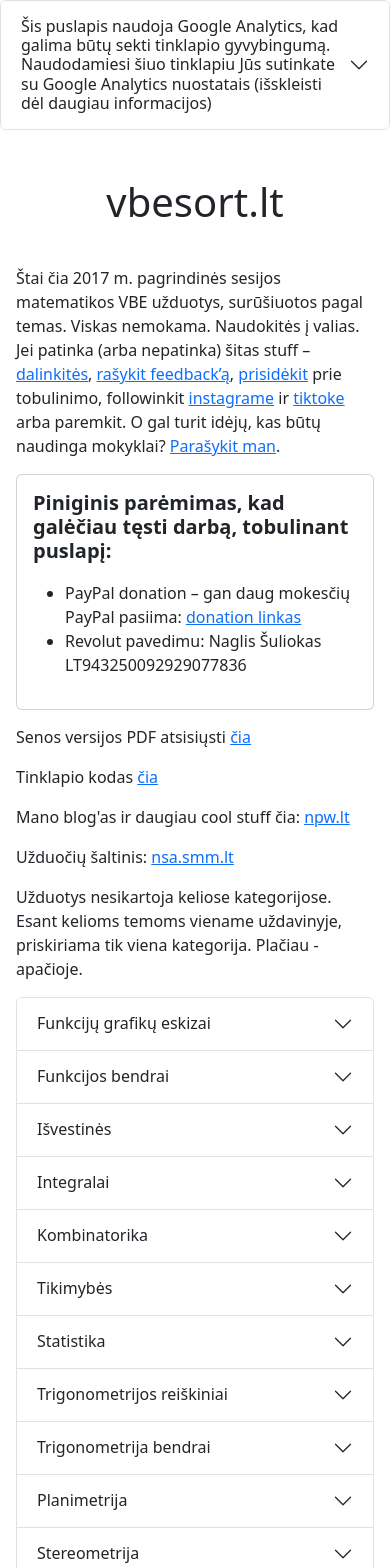
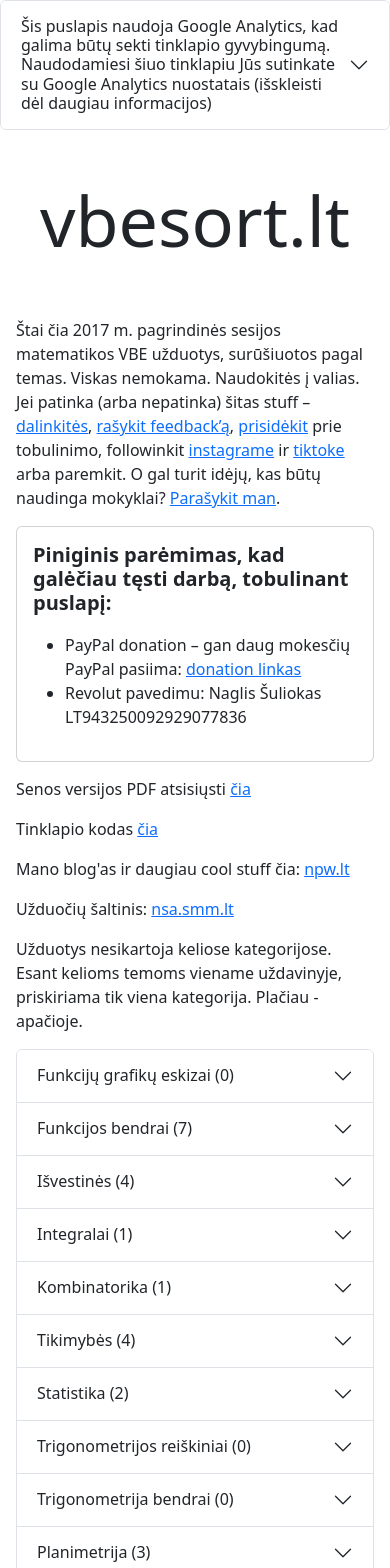
Before and after one commit to skafis-edtech/vbesort, a React (Create React App) app: page / in a window 390 px wide. Shown: the top 1568 px of the page. Built offline with nearby package versions, Linux system fonts and the light colour scheme.

Commit message:
small changes

```diff
--- a/src/App.css
+++ b/src/App.css
@@ -16,7 +16,7 @@ aside {
 }
 
 header {
-  padding: 5em 5em 1em 5em;
+  padding: 5em 5em 5em 5em;
 }
 
 table {
@@ -45,7 +45,7 @@ table {
     display: none;
   }
   header {
-    padding: 3em 0 1em 0;
+    padding: 3em 0 2em 0;
   }
   .dark-button-container {
     height: 60px;
@@ -63,7 +63,7 @@ table {
 
 .title {
   text-align: center;
-  font-size: 40px;
+  font-size: 70px;
 }
 
 footer {
--- a/src/mainPage/TopicSection.tsx
+++ b/src/mainPage/TopicSection.tsx
@@ -10,7 +10,10 @@ export default function TopicSection({
 }) {
   return (
     <Accordion.Item eventKey={topic.topic}>
-      <Accordion.Header>{topic.name} </Accordion.Header>
+      <Accordion.Header>
+        {topic.name} (
+        {nrTopicLut.filter((problem) => problem.topic === topic.topic).length})
+      </Accordion.Header>
       <Accordion.Body>
         {nrTopicLut
           .filter((problem) => problem.topic === topic.topic)
```
Also changed, not shown: 1 other file (tests, documents, lock files or other folders).
